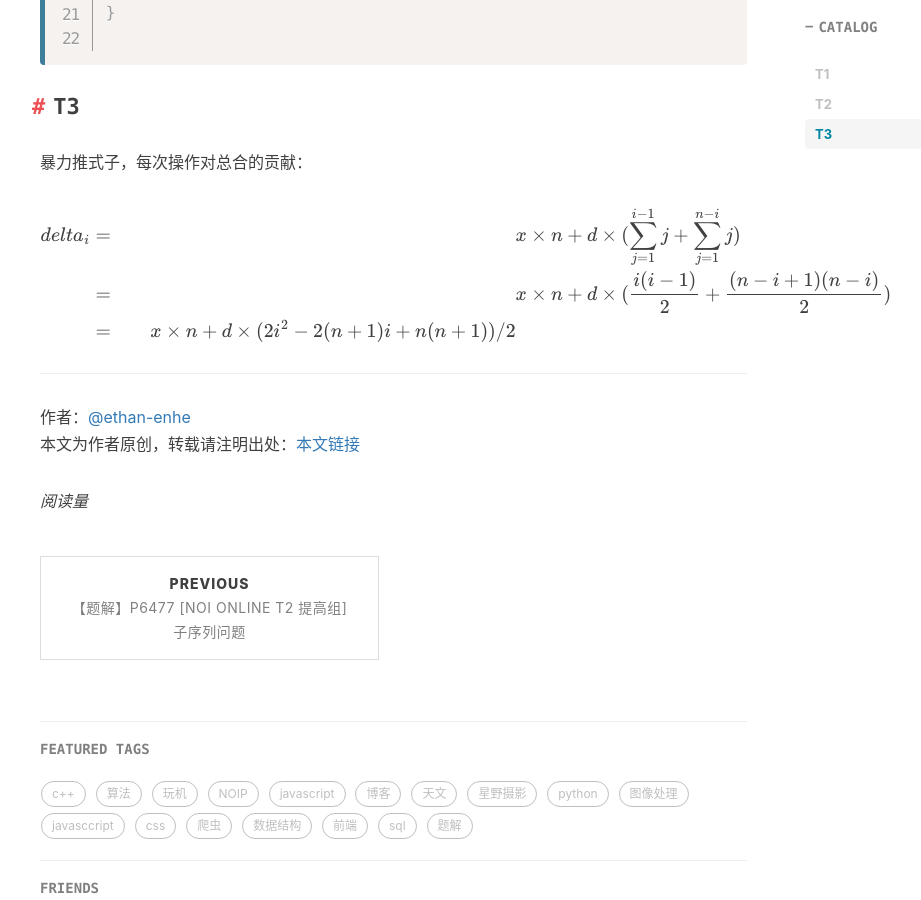
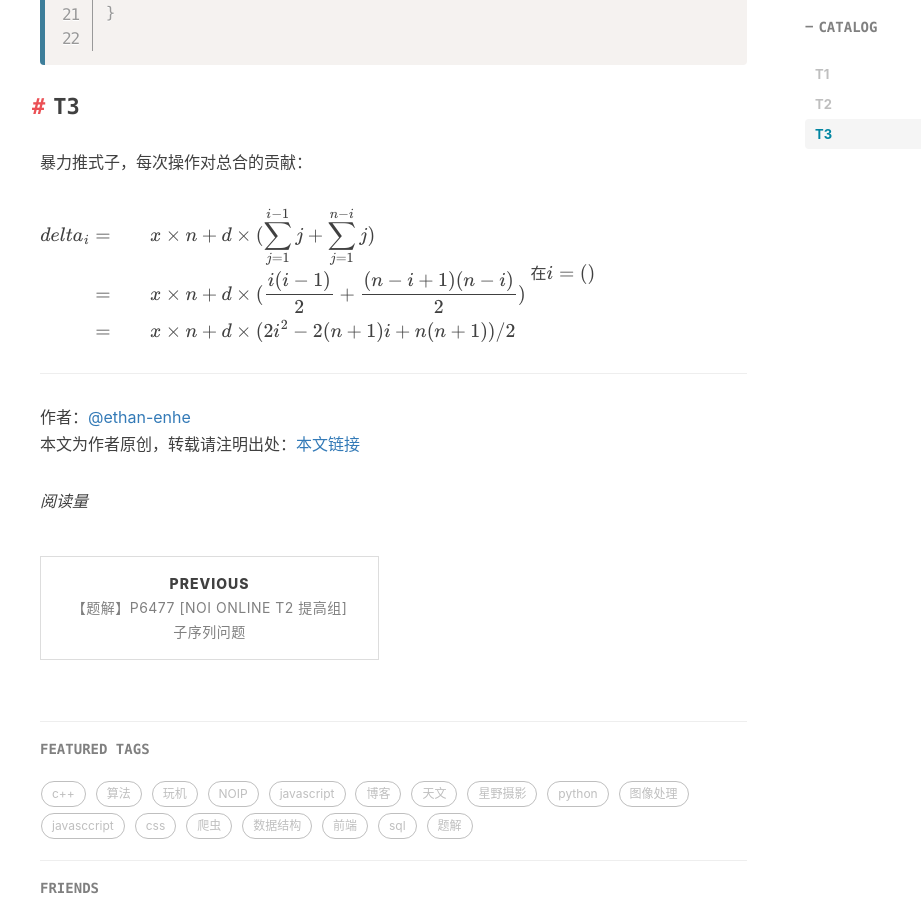
Before and after one commit to ethan-enhe/ethan-enhe.github.io, a Jekyll site: the page built from _posts/2020-07-08-cf-edu-round-47解题记录.md, in a window 1280 px wide and 900 px high, scrolled down 2075 px. Shown: the whole window, without its empty margins (225-1146 px from the left). Built offline with Jekyll 4.4.1, drawn with Linux system fonts in a browser that asks for light colours; nearby versions of some CDN libraries; formulas are drawn with MathJax 3; comment, search, counter and statistics services are not loaded.

Commit message:
_posts/2020-07-08-cf-edu-round-47解题记录.md updated from https://stackedit.io/

```diff
--- a/_posts/2020-07-08-cf-edu-round-47解题记录.md
+++ b/_posts/2020-07-08-cf-edu-round-47解题记录.md
@@ -78,10 +78,12 @@ $$
 \begin{aligned}
 delta_i &=& &x\times n+d\times(\sum_{j=1}^{i-1} j+\sum_{j=1}^{n-i} j)\\
 &=& &x\times n+d\times(\frac{i(i-1)}2+\frac{(n-i+1)(n-i)}2)\\
-&=&x\times n+d\times (2i^2-2(n+1)i+n(n+1))/2
+&=&&x\times n+d\times (2i^2-2(n+1)i+n(n+1))/2\\
 \end{aligned}
 $$
+$$
+在i=()$$
 <!--stackedit_data:
-eyJoaXN0b3J5IjpbLTE0MTc1ODk4MjksMTEzNjk3MzM3MiwtOT
-YyMjY1NDIzLDk4NTg4MjI0N119
+eyJoaXN0b3J5IjpbNTA1OTU1ODgsMTEzNjk3MzM3MiwtOTYyMj
+Y1NDIzLDk4NTg4MjI0N119
 -->
```
